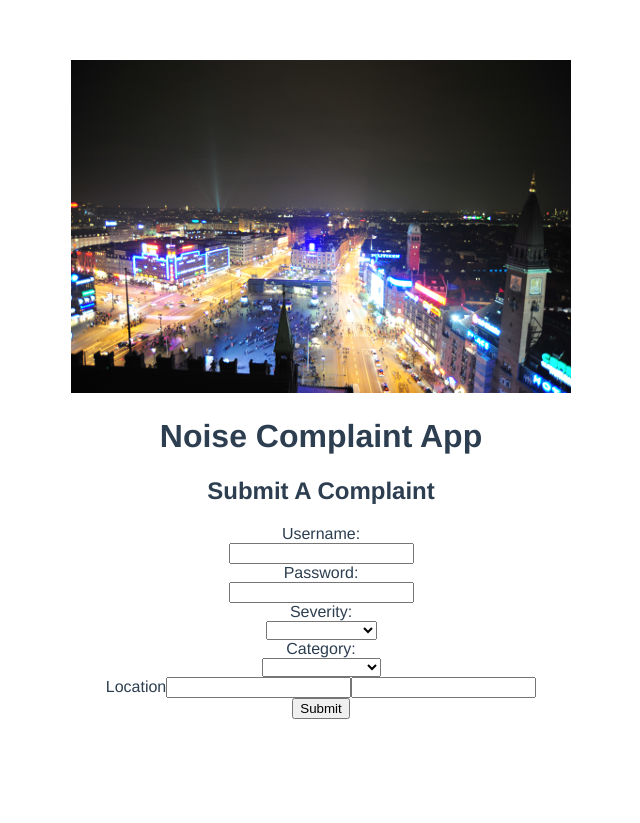
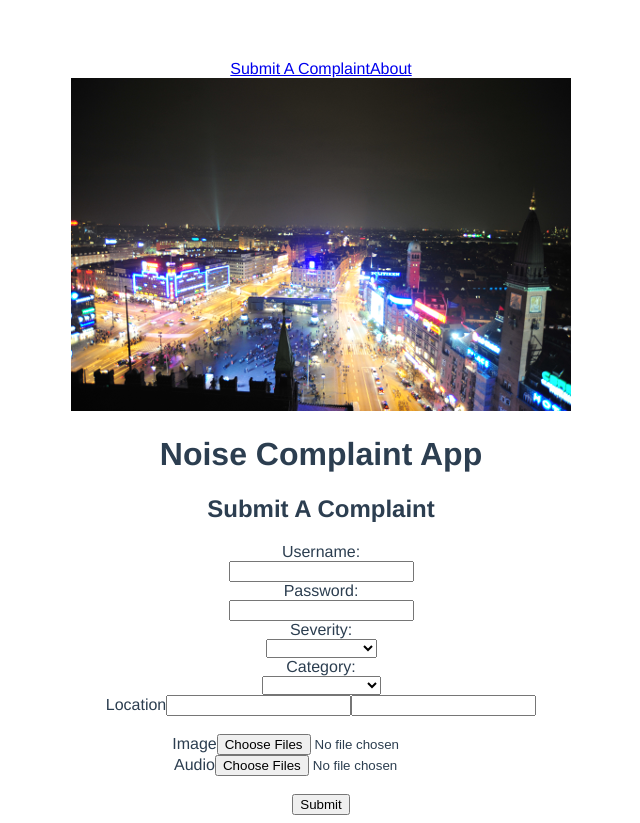
Before and after one commit to mteijiro/project_apache_frontend, a Vue app: page /#/SubmitAComplaint in a window 1280 px wide. Shown: the whole page, without its empty margins (319-959 px from the left). Before the commit the page ends 800 px from the top, so only its background shows below. Built offline with nearby package versions, Linux system fonts and the light colour scheme.

Commit message:
Add submit image and audio button.

```diff
--- a/package.json
+++ b/package.json
@@ -14,7 +14,10 @@
     "build": "node build/build.js"
   },
   "dependencies": {
-    "vue": "^2.5.2",
+    "file-upload": "0.0.0",
+    "v-file-upload": "^3.1.3",
+    "vue": "^2.5.16",
+    "vue-file-upload": "^0.1.9",
     "vue-router": "^3.0.1"
   },
   "devDependencies": {
--- a/src/App.vue
+++ b/src/App.vue
@@ -1,5 +1,8 @@
 <template>
   <div id="app">
+    <router-link to="SubmitAComplaint">Submit A Complaint</router-link>
+    <router-link to="About">About</router-link>
+    <br />
     <img src="./assets/titleImageSmall.png">
     <h1>Noise Complaint App</h1>
     <router-view/>
--- a/src/components/SubmitAComplaint.vue
+++ b/src/components/SubmitAComplaint.vue
@@ -3,9 +3,9 @@
         <h2>Submit A Complaint</h2>
         <form v-on:submit="submitComplaint">
             <div>Username:</div>
-            <input type="text" v-model="newComplaint.username" value="username">
+            <input type="text" v-model="myCredentials.username" value="username">
             <div>Password:</div>
-            <input type="text" v-model="newComplaint.password" value="password">
+            <input type="text" v-model="myCredentials.password" value="password">
             <div>Severity: {{ newComplaint.severity }}</div><select v-model="newComplaint.severity">
                 <option disabled value="">Select Severity</option>
                 <option>1</option>
@@ -31,12 +31,34 @@
             <input type="text" v-model="newComplaint.latitude" value="latitude">
             <input type="text" v-model="newComplaint.longitude" value="longitude">
             <br />
+            <br />
+            <!-- Upload Images -->
+            <form enctype="multipart/form-data" novalidate v-if="isInitial || isSaving">
+                <div class="dropbox">
+                  <span>Image</span>
+                  <input type="file" multiple :name="uploadFieldName" :disabled="isSaving" @change="filesChange($event.target.name, $event.target.files); fileCount = $event.target.files.length" accept="image/*" class="input-file">
+                  <!--<p v-if="isInitial"> Drag your file(s) here to begin<br> or click to browse </p>-->
+                  <!--<p v-if="isSaving"> Uploading {{ fileCount }} files... </p>-->
+                </div>
+            </form>
+            <!-- Upload Audio -->
+            <form enctype="multipart/form-data" novalidate v-if="isInitial || isSaving">
+                <div class="dropbox">
+                  <span>Audio</span>
+                  <input type="file" multiple :name="uploadFieldName" :disabled="isSaving" @change="filesChange($event.target.name, $event.target.files); fileCount = $event.target.files.length" accept="audio/*" class="input-file">
+                  <!--<p v-if="isInitial"> Drag your file(s) here to begin <br> or click to browse </p>-->
+                  <!--<p v-if="isSaving"> Uploading {{ fileCount }} files... </p>-->
+                </div>
+            </form>
+            <br />
             <button v-on:click="submitComplaint(newComplaint)">Submit</button>
         </form>
     </div>
 </template>
 
 <script>
+const STATUS_INITIAL = 0, STATUS_SAVING = 1, STATUS_SUCCESS = 2, STATUS_FAILED = 3
+
 export default {
   name: 'greetings-page.vue',
   props: {
@@ -67,21 +89,80 @@ export default {
   },
   data () {
     return {
-      newComplaint: {}
+      newComplaint: {},
+      myCredentials: {},
+      uploadedFiles: [],
+      uploadError: null,
+      currentStatus: null,
+      uploadFieldName: 'photos'
+    }
+  },
+  computed: {
+    isInitial () {
+      return this.currentStatus === STATUS_INITIAL
+    },
+    isSaving () {
+      return this.currentStatus === STATUS_SAVING
+    },
+    isSuccess () {
+      return this.currentStatus === STATUS_SUCCESS
+    },
+    isFailed () {
+      return this.currentStatus === STATUS_FAILED
     }
   },
   methods: {
-    submitComplaint: function (newComplaint) {
-      console.log(JSON.stringify(newComplaint))
-      alert(JSON.stringify(newComplaint))
+    submitComplaint: function (myCredentials, newComplaint) {
+      var response = fetch('http://localhost:8000/get-token/', {
+        body: JSON.stringify(myCredentials),
+        method: 'POST'
+      }).then(response => response.json())
+      // console.log(JSON.stringify(newComplaint));
+      // alert(JSON.stringify(newComplaint));
       fetch('http://localhost:8000/complaints/', {
         body: JSON.stringify(newComplaint),
+        headers: response,
         method: 'POST'
       })
         .then(() => {
           alert('Your complaint has been submitted!')
         })
+    },
+    reset () {
+      // reset form to initial state
+      this.currentStatus = STATUS_INITIAL
+      this.uploadedFiles = []
+      this.uploadError = null
+    },
+    save (formData) {
+      // upload data to the server
+      this.currentStatus = STATUS_SAVING
+      upload(formData)
+        .then(x => {
+          this.uploadedFiles = [].concat(x)
+          this.currentStatus = STATUS_SUCCESS
+        })
+        .catch(err => {
+          this.uploadError = err.response
+          this.currentStatus = STATUS_FAILED
+        })
+    },
+    filesChange (fieldName, fileList) {
+      // handle file changes
+      const formData = new FormData()
+      if (!fileList.length) return
+      // append the files to FormData
+      Array
+        .from(Array(fileList.length).keys())
+        .map(x => {
+          formData.append(fieldName, fileList[x], fileList[x].name)
+        })
+      // save it
+      this.save(formData)
     }
+  },
+  mounted () {
+    this.reset()
   },
   created: function () {
 
```
Also changed, not shown: 1 other file (tests, documents, lock files or other folders).
